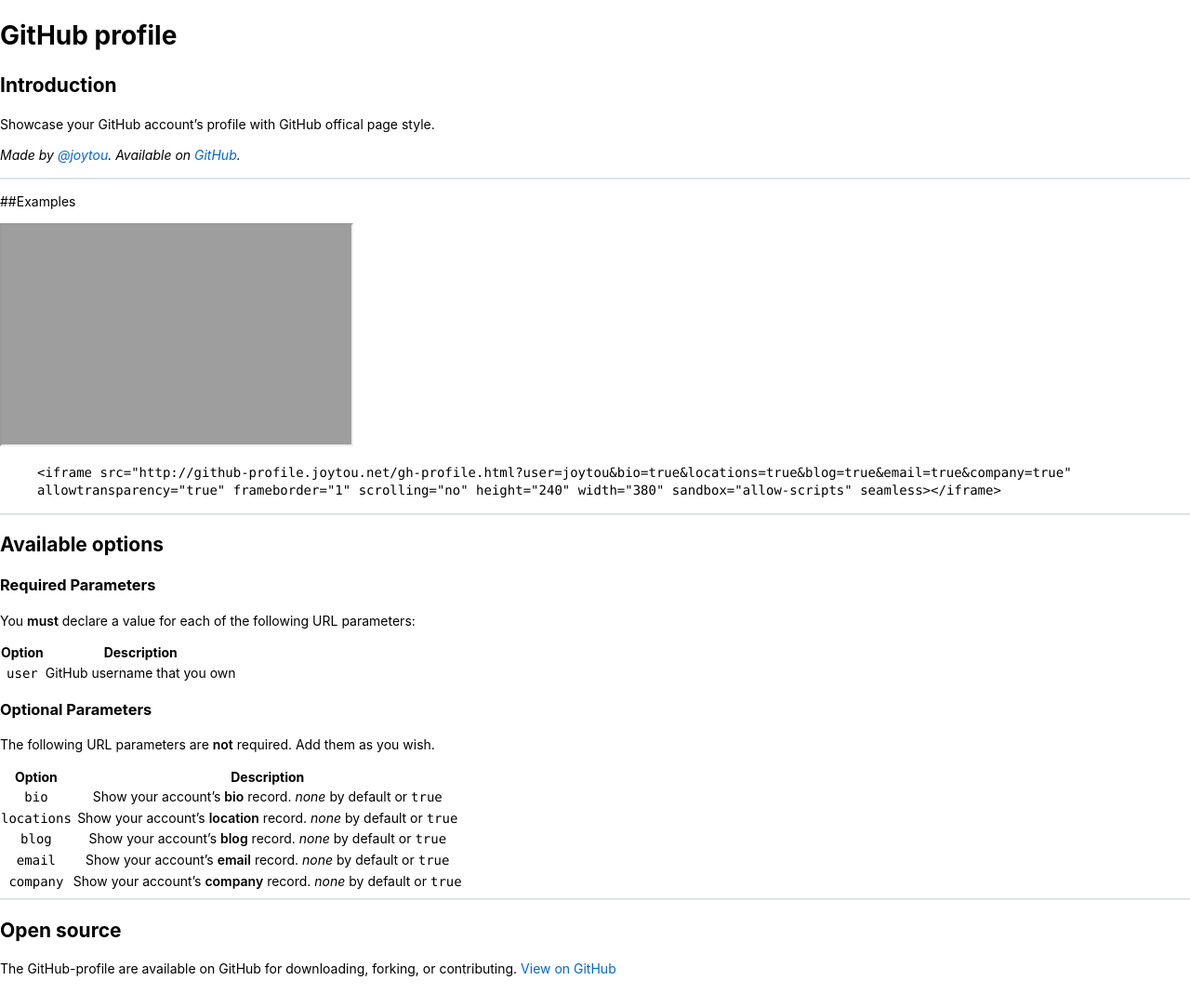
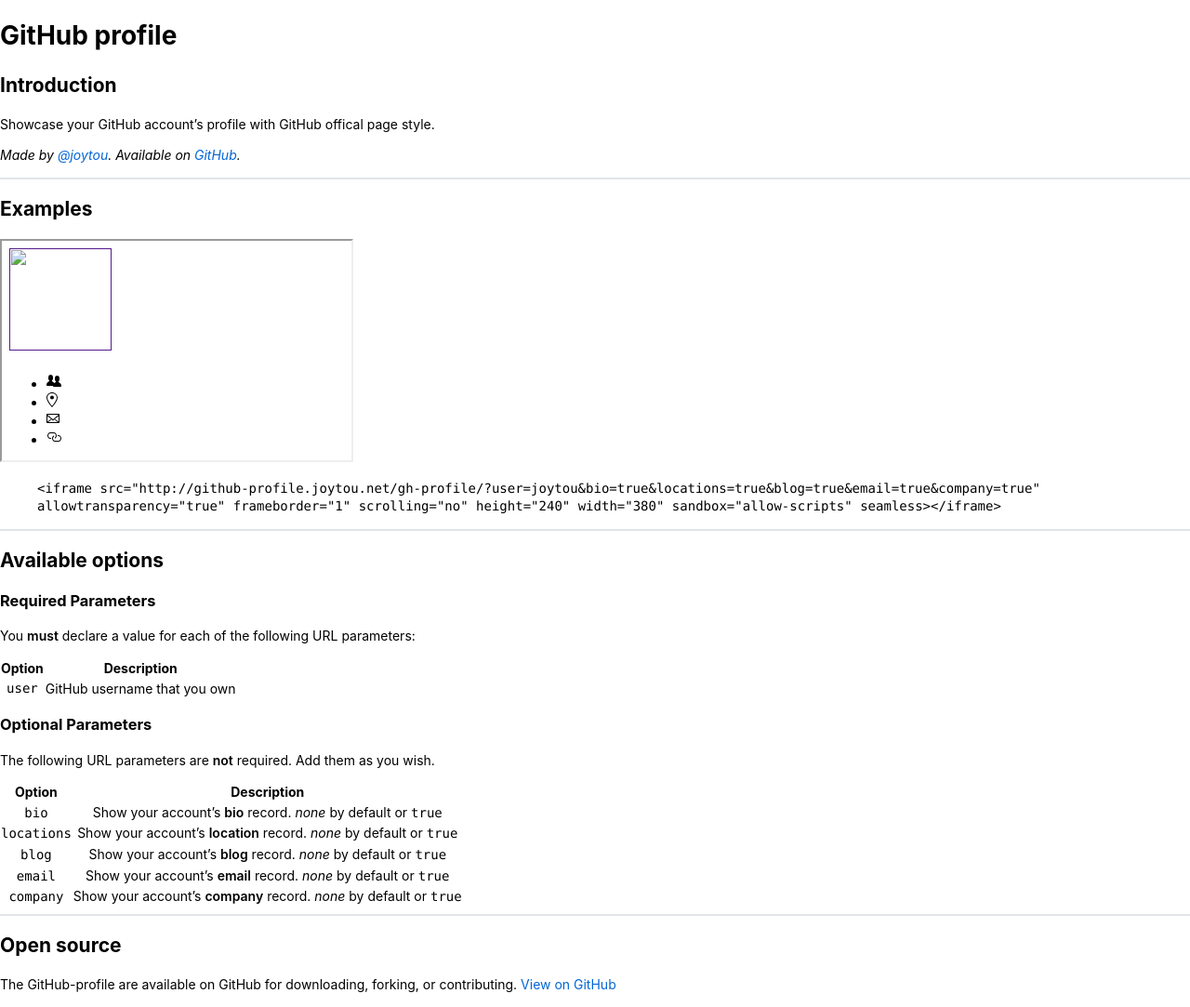
Before and after one commit to joytou/github-profile, a Jekyll site: the page built from index.md, in a window 1280 px wide. Shown: the whole page at 93% size. Built offline with Jekyll 4.4.1, drawn with Linux system fonts in a browser that asks for light colours; our own code applies the rules of GitHub Pages for plain Markdown files.

Commit message:
Modify: Fixed bugs that url error.

```diff
--- a/index.md
+++ b/index.md
@@ -9,10 +9,10 @@ Showcase your GitHub account's profile with GitHub offical page style.
 
 -------
 
-##Examples
- <iframe src="http://github-profile.joytou.net/gh-profile.html?user=joytou&bio=true&locations=true&blog=true&email=true&company=true" allowtransparency="true" frameborder="1" scrolling="no" height="240" width="380" sandbox="allow-scripts" seamless></iframe>
+## Examples
+ <iframe src="http://github-profile.joytou.net/gh-profile/?user=joytou&bio=true&locations=true&blog=true&email=true&company=true" allowtransparency="true" frameborder="1" scrolling="no" height="240" width="380" sandbox="allow-scripts" seamless></iframe>
 {% highlight html%}
-<iframe src="http://github-profile.joytou.net/gh-profile.html?user=joytou&bio=true&locations=true&blog=true&email=true&company=true" allowtransparency="true" frameborder="1" scrolling="no" height="240" width="380" sandbox="allow-scripts" seamless></iframe>
+<iframe src="http://github-profile.joytou.net/gh-profile/?user=joytou&bio=true&locations=true&blog=true&email=true&company=true" allowtransparency="true" frameborder="1" scrolling="no" height="240" width="380" sandbox="allow-scripts" seamless></iframe>
 {% endhighlight %}
 
 -------
```
Also changed, not shown: README.md.
